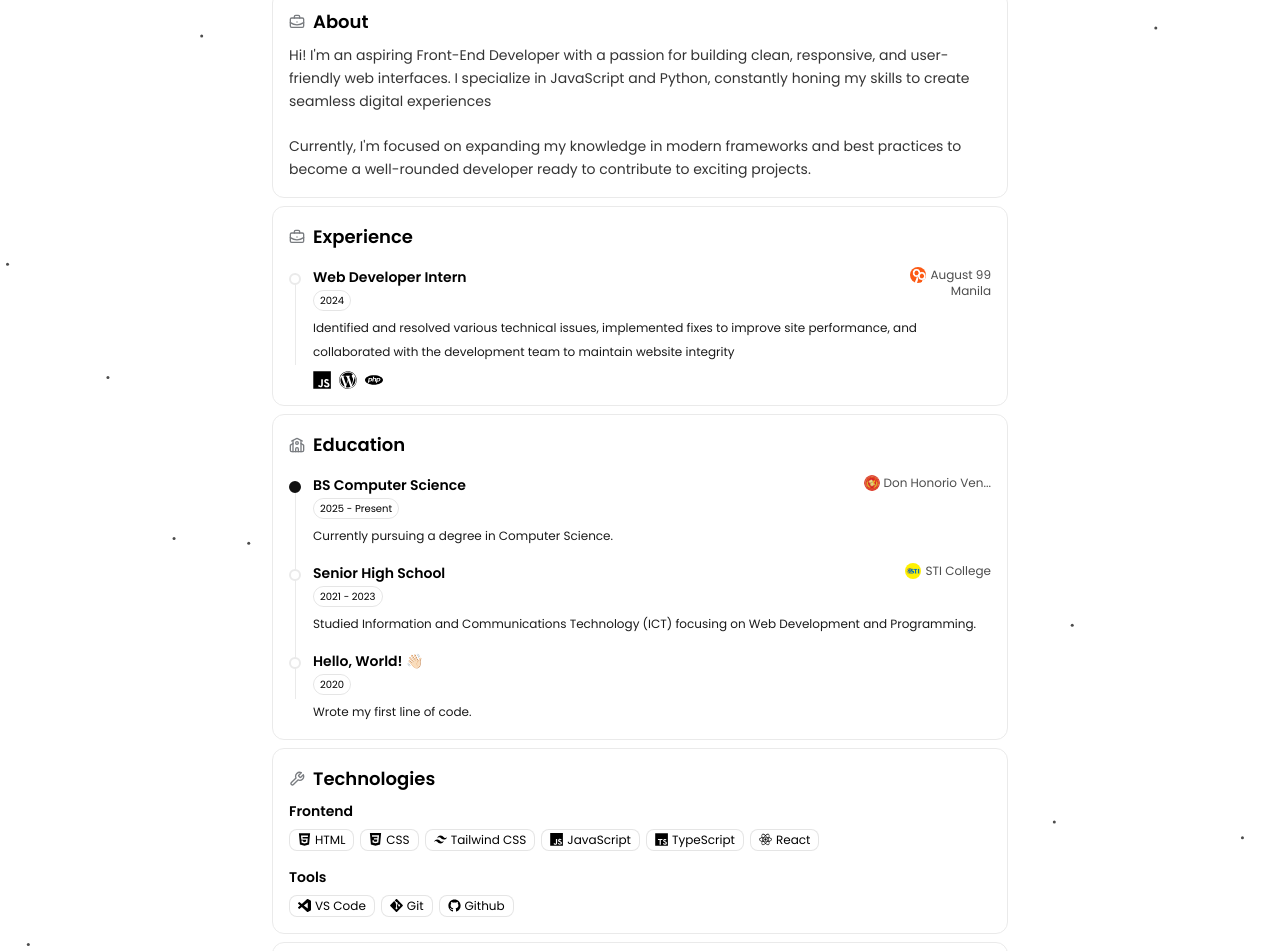
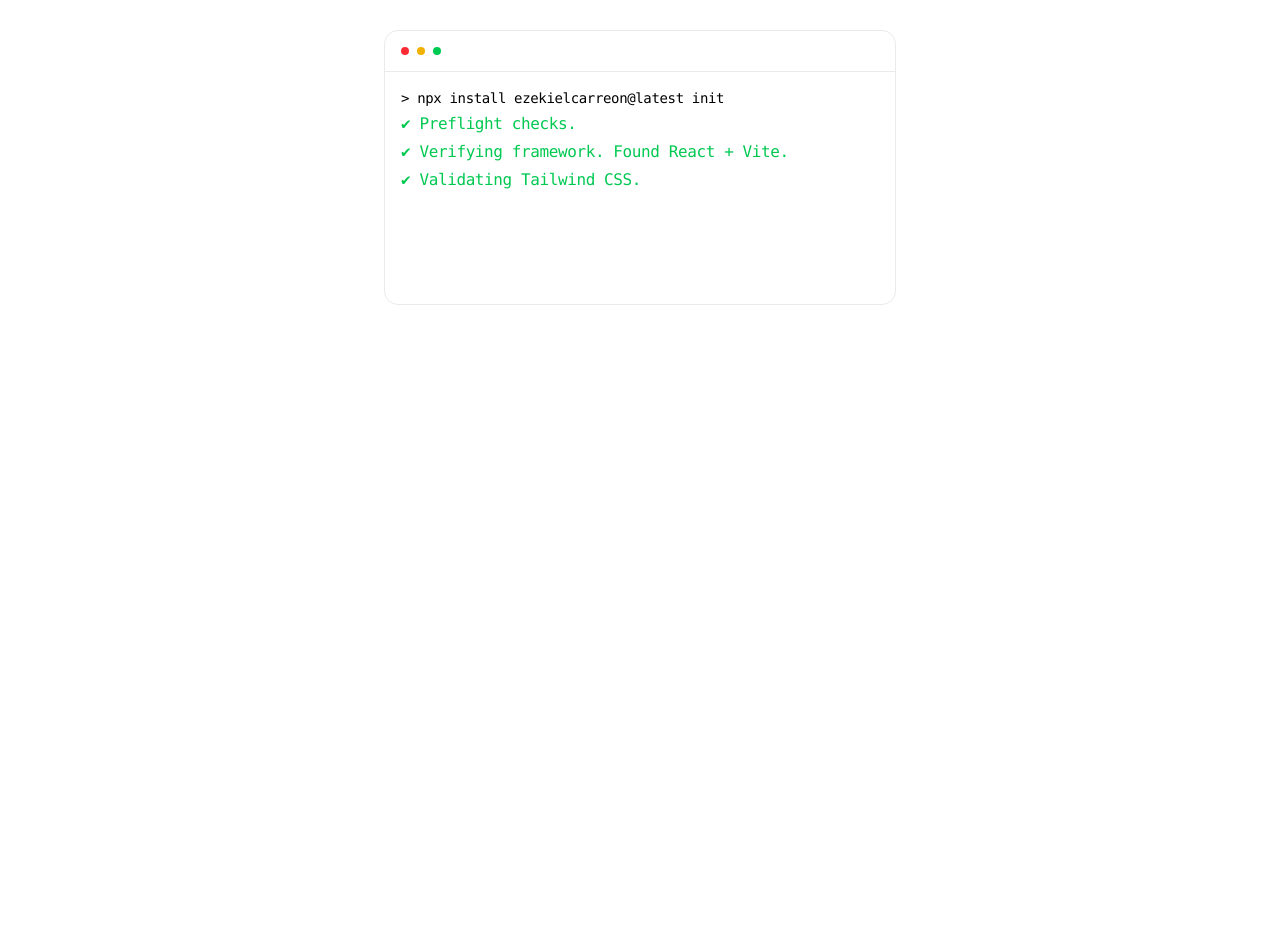
Before and after one commit to npmkael/personal-portfolio, a React (Vite) app: page / in a window 1280 px wide. Shown: the part 233-1184 px from the top of the page. After the commit the page ends 800 px from the top, so only its background shows below. Built offline with nearby package versions, Linux system fonts and the light colour scheme.

Commit message:
feat: deployment version 1

```diff
--- a/src/App.tsx
+++ b/src/App.tsx
@@ -17,10 +17,10 @@ function App() {
   return (
     <div className="">
       <AnimatePresence mode="wait">
-        {true ? (
+        {loadingComplete ? (
           <MainPage />
         ) : (
-          <main className="flex items-center justify-center h-screen overflow-hidden">
+          <main className="p-4 flex items-center justify-center h-screen overflow-hidden">
             <Terminal>
               <TypingAnimation>
                 &gt; npx install ezekielcarreon@latest init
--- a/src/components/Info.tsx
+++ b/src/components/Info.tsx
@@ -19,7 +19,8 @@ const Info = () => {
   return (
     <section className="grid grid-cols-1 md:grid-cols-6 gap-2">
       <BentoCard
-        className="col-span-1 md:col-span-6"
+        className="col-span-1 md:col-span-6 delay-75"
+        delay="animate-delay-200"
         cardName="About"
         icon={<BriefcaseBusiness size={16} color="#797c80" />}
       >
@@ -38,7 +39,7 @@ const Info = () => {
 
       <BentoCard
         className="col-span-1 md:col-span-6"
-        delay="animate-delay-200"
+        delay="animate-delay-250"
         cardName="Experience"
         icon={<BriefcaseBusiness size={16} color="#797c80" />}
       >
@@ -61,6 +62,7 @@ const Info = () => {
       <BentoCard
         cardName="Education"
         icon={<School size={16} color="#797c80" />}
+        delay="animate-delay-300"
         className="col-span-1 md:col-span-6"
       >
         <div className="relative space-y-4 mt-4">
@@ -93,7 +95,7 @@ const Info = () => {
 
       <BentoCard
         className="col-span-1 md:col-span-6"
-        delay="animate-delay-250"
+        delay="animate-delay-350"
         cardName="Technologies"
         icon={<Wrench size={16} color="#797c80" />}
       >
@@ -118,7 +120,7 @@ const Info = () => {
       </BentoCard>
       <BentoCard
         className="col-span-1 md:col-span-6"
-        delay="animate-delay-300"
+        delay="animate-delay-400"
         cardName="Projects"
         icon={<Projector size={16} color="#797c80" />}
         link="/projects"
@@ -137,6 +139,7 @@ const Info = () => {
       </BentoCard>
       <BentoCard
         className="col-span-1 md:col-span-6"
+        delay="animate-delay-450"
         cardName="Contact"
         icon={<Mail size={16} color="#797c80" />}
       >
--- a/src/components/Particles.tsx
+++ b/src/components/Particles.tsx
@@ -28,9 +28,7 @@ const ParticlesComponent = () => {
     });
   }, []);
 
-  const particlesLoaded = async (container?: Container): Promise<void> => {
-    console.log(container);
-  };
+  const particlesLoaded = async (container?: Container): Promise<void> => {};
 
   const lightModeConfig = {
     background: { color: "#ffffff" },
--- a/src/index.css
+++ b/src/index.css
@@ -151,6 +151,14 @@ body {
   animation-delay: 0.35s;
 }
 
+.animate-delay-400 {
+  animation-delay: 0.4s;
+}
+
+.animate-delay-450 {
+  animation-delay: 0.45s;
+}
+
 .dark {
   /* --background: oklch(0.145 0 0); */
   --foreground: oklch(0.985 0 0);
```
